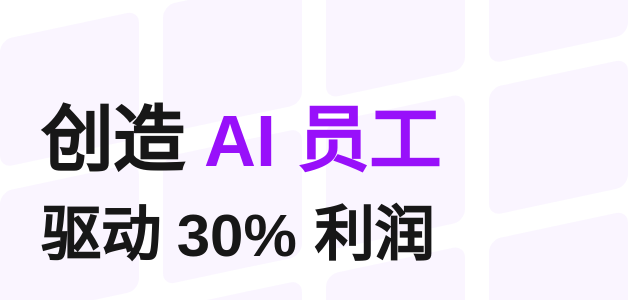
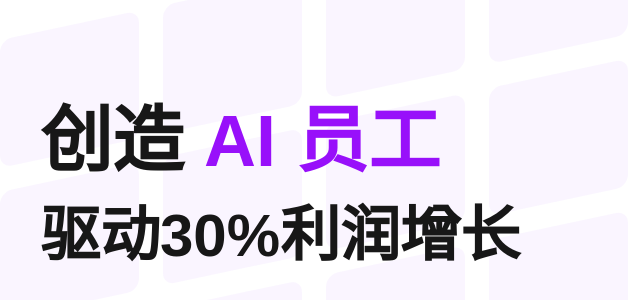
Before and after one commit to LEO-JIM/shangqunai, a Next.js app: page / in a window 1280 px wide. Shown: the part 96-396 px from the top of the page, without its empty margins (0-640 px from the left). Built offline with nearby package versions, Linux system fonts and the light colour scheme.

Commit message:
Update DynamicWords.tsx
delete space

```diff
--- a/components/DynamicWords.tsx
+++ b/components/DynamicWords.tsx
@@ -4,9 +4,9 @@ import { useState, useEffect } from "react";
 
 export default function DynamicWords() {
   const words = [
-    "减少 45% 成本",
-    "每周节省 21 小时",
-    "驱动 30% 利润增长",
+    "减少45%成本",
+    "每周节省21小时",
+    "驱动30%利润增长",
     "提高客户满意度"
   ];
 
```
